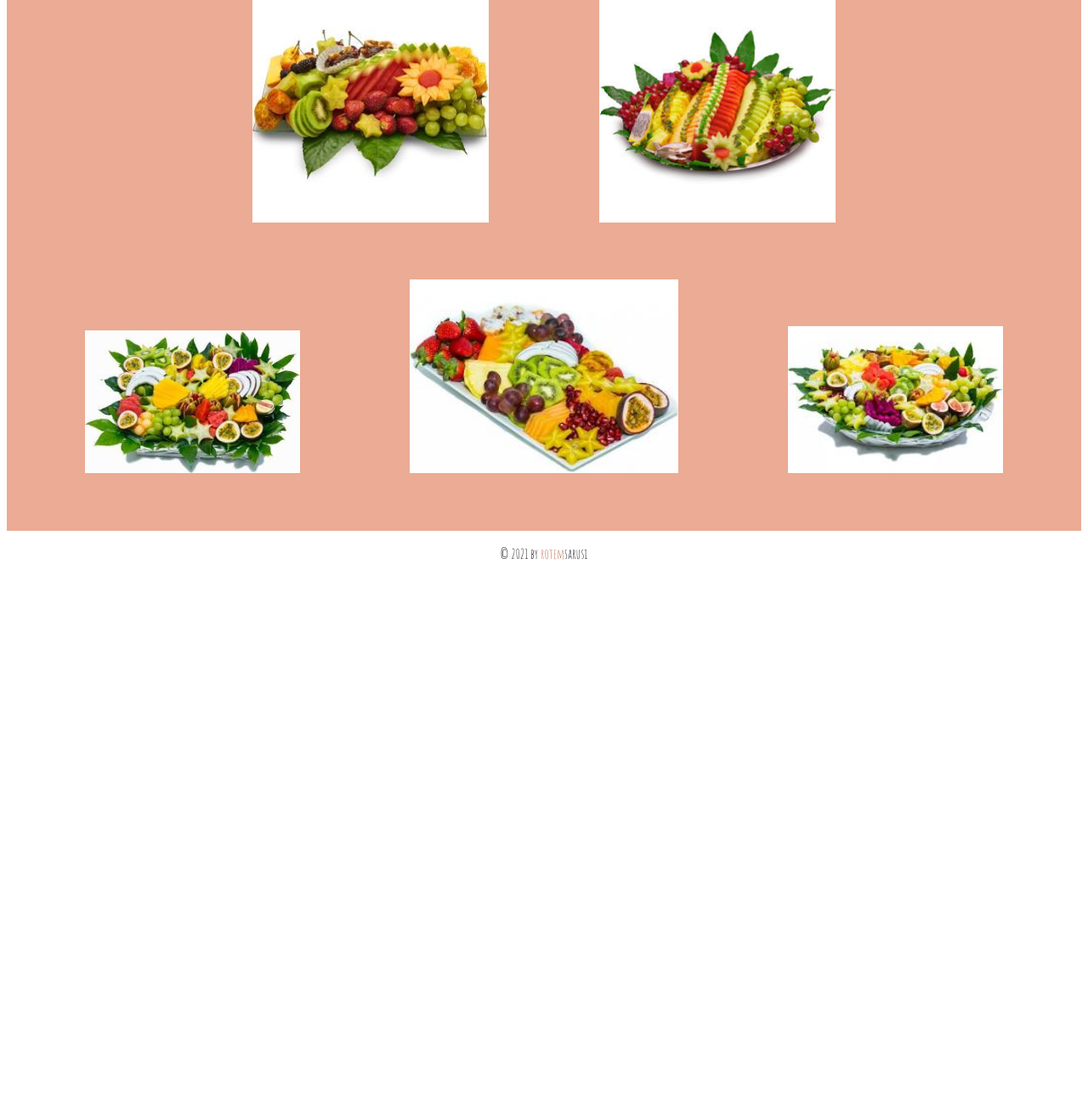
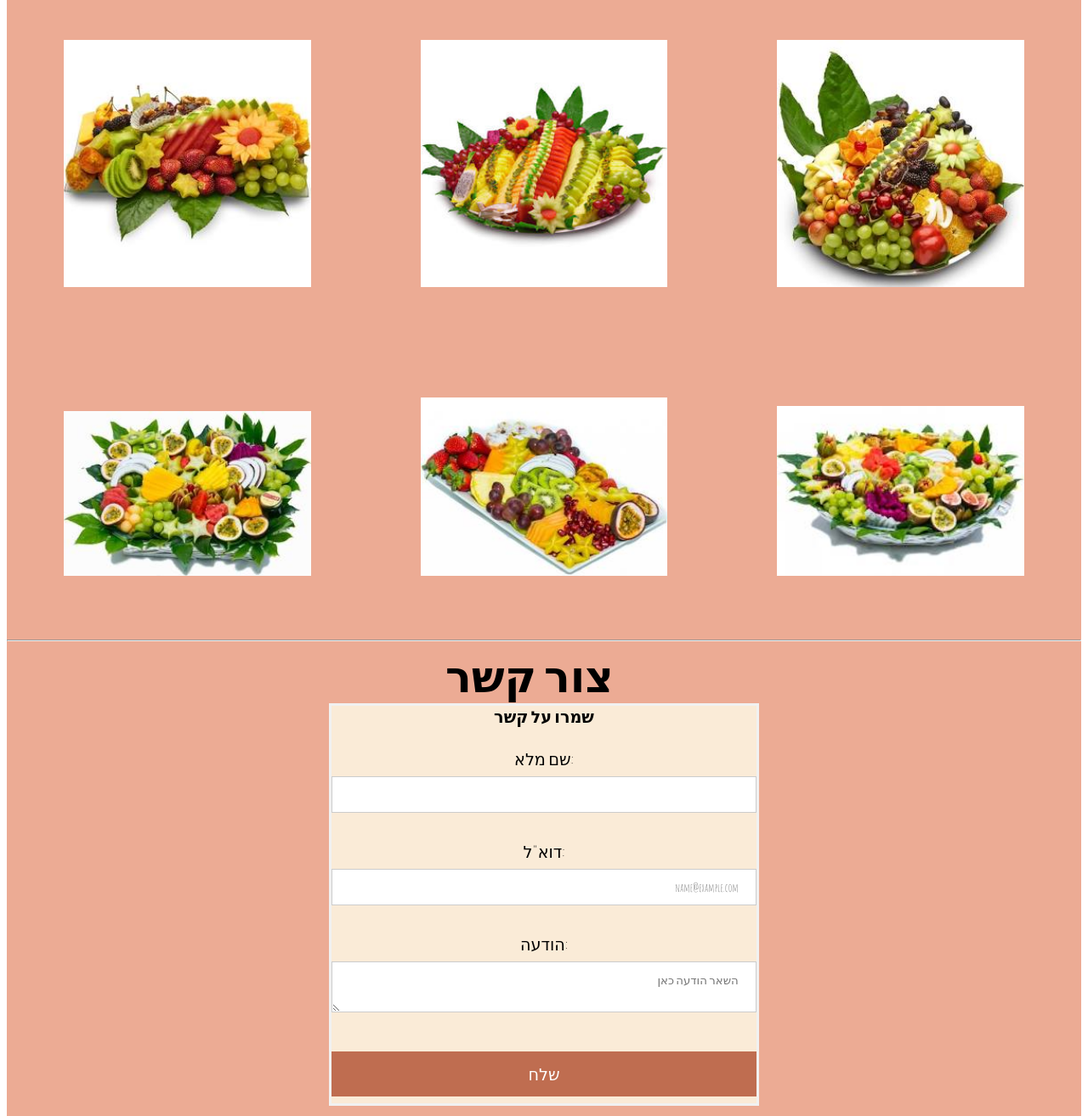
Before and after one commit to sarrot/web-project-g2, a plain HTML site: page index.html in a window 1280 px wide. Shown: the part 211-1525 px from the top of the page at 85% size. Before the commit the page ends 898 px from the top, so only its background shows below. Drawn offline with Linux system fonts and the light colour scheme.

Commit message:
cnotact 2

```diff
--- a/css/final.css
+++ b/css/final.css
@@ -7,9 +7,12 @@
     font-family: 'Amatic SC', cursive; }
 @media only screen and (max-width: 758px) {
    .zoom{
-    width:70%;
-    padding: 10px;
+    width:80%;
+    padding:10%;
+     float: none ;
+     text-align: center;
     }
+
 }
 :root{--boldPeach:#bf6d50
 }
@@ -43,30 +46,39 @@ text1{
   padding-left: 5%;
   font-size-adjust: inherit;
 }
-.picture{
-  margin: 0;
-      padding-left: 0%;
-}
+
 #pic5{
-  padding-right:5% ;
-  width:27%;
+
+  padding: 5%;
+  width:33%;
+  float: none;
+    border: #bf6d50;
 }
 #pic4{
-  padding-left:5% ;
-  width:27%;
+ padding: 5%;
+  width:33%;
+  float: none;
+}
+#pic6{
+ padding: 5%;
+  width:33%;
+  float: none;
 }
 #pic1{
-  padding: 5%;
-  width:30%;
+ padding: 5%;
+  width:33%;
+  float: none;
 }
 
 #pic2{
   padding: 5%;
-  width:35%;
+  width:33%;
+  float: none;
 }
 #pic3{
-  padding: 5%;
-  width:30%;
+  /*padding: 5%;*/  padding: 5%;
+  width:33%;
+  float: none;
 }
 
 .zoom:hover {
@@ -108,8 +120,10 @@ header {
 -----------------------------------------*/
 main {
   background: #ecab94;
+  width: 100%;
 
 }
+
 
 
 
@@ -133,6 +147,10 @@ footer {
   text-align: center;
   padding: 1px;
   text-transform: lowercase;
+  position: -ms-device-fixed;
+  float: bottom;
+  width: 100%;
+
 }
 
 /* REGISTER+LOGIN STYLES
@@ -150,7 +168,7 @@ form {
 }
 
 /* Full-width inputs */
-input[type=text], input[type=password] {
+input[type=text], input[type=password] ,input[type=email], textarea[type=message]{
    direction: rtl;
   width: 100%;
   padding: 12px 20px;
@@ -158,6 +176,7 @@ input[type=text], input[type=password] {
   display: inline-block;
   border: 1px solid #ccc;
   box-sizing: border-box;
+
 }
 
 /* Set a style for all buttons */
@@ -179,7 +198,7 @@ button:hover {
 }
 
 
-/* Add padding to containers */
-.container {
-  margin: 20px;
-}
+/*!* Add padding to containers *!*/
+/*.container {*/
+/*  margin: 20px;*/
+/*}*/
--- a/index.html
+++ b/index.html
@@ -35,19 +35,37 @@
 		<main>
 
 			<h2 > מגשים ממולצים </h2>
-			<section id="photos" class="section">
-				<div class="picture">
-						<a href="pic5.html"><img class="zoom" id="pic5"  src="imageProject/fruit5.jpg" ></a>
+				<a href="pic5.html"><img class="zoom" id="pic5"  src="imageProject/fruit5.jpg" ></a>
+				<a href="pic4.html"><img class="zoom" id="pic4" src="imageProject/fruit2.jpg"></a>
+				<a href="pic6.html"><img class="zoom" id="pic6" src="imageProject/fruit6.jpg"></a>
+				<a href="pic1.html"><img class="zoom" id="pic1" src="imageProject/fruit1.jpg"></a>
+				<a href="pic2.html"><img class="zoom" id="pic2" src="imageProject/fruit4.jpg" ></a>
+				<a href="pic3.html"><img class="zoom" id="pic3" src="imageProject/fruit3.jpg"></a>
+			<HR >
+			<section  class="section" >
+				<div class="contactH1" id="contact">
+           			 <h2> &ensp; צור קשר</h2>
+          				  <div class="form">
+							  <form>
+         					     <b> שמרו על קשר</b> <br>
+								 <br><label for="fullname" >שם מלא:</label><br>
+                                 <input type="text" id="fullname" name="fullname"><br>
+								 <br><label for="email">דוא"ל:</label><br>
+                                 <input type="email" id="email" placeholder="name@example.com"><br>
+                                 <br> <label for="message">הודעה:</label><br>
+                                 <textarea type="message" id="message" placeholder="השאר הודעה כאן" ></textarea><br>
+                                 <br><button type="button" class="btn btn-outline-primary">שלח</button>
 
-					<a href="pic4.html"><img class="zoom" id="pic4" src="imageProject/fruit2.jpg"></a>
+							  </form>
+                              <br>
+                              <br>
+                              <br>
+                              <br>
+                              <br>
+			                  <br>
+						  </div>
 				</div>
-				<div class="pic">
-   						<a href="pic1.html"><img class="zoom" id="pic1" src="imageProject/fruit1.jpg"></a>
-   						<a href="pic2.html"><img class="zoom" id="pic2" src="imageProject/fruit4.jpg" ></a>
-   						<a href="pic3.html"><img class="zoom" id="pic3" src="imageProject/fruit3.jpg"></a>
-				</div>
-			</section>
-
+	         </section>
 		</main>
 
 
```
Also changed, not shown: imageProject/fruit6.jpg (added).
